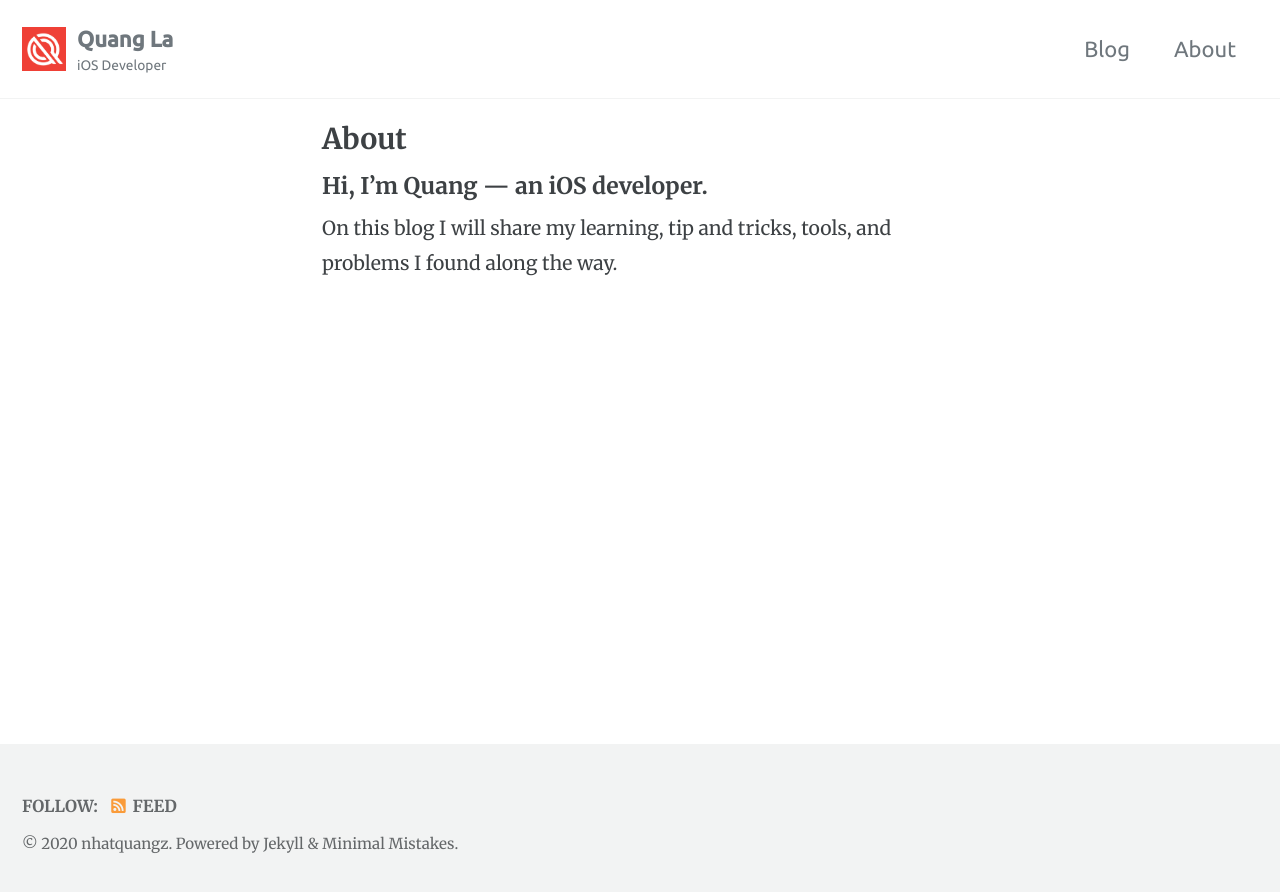
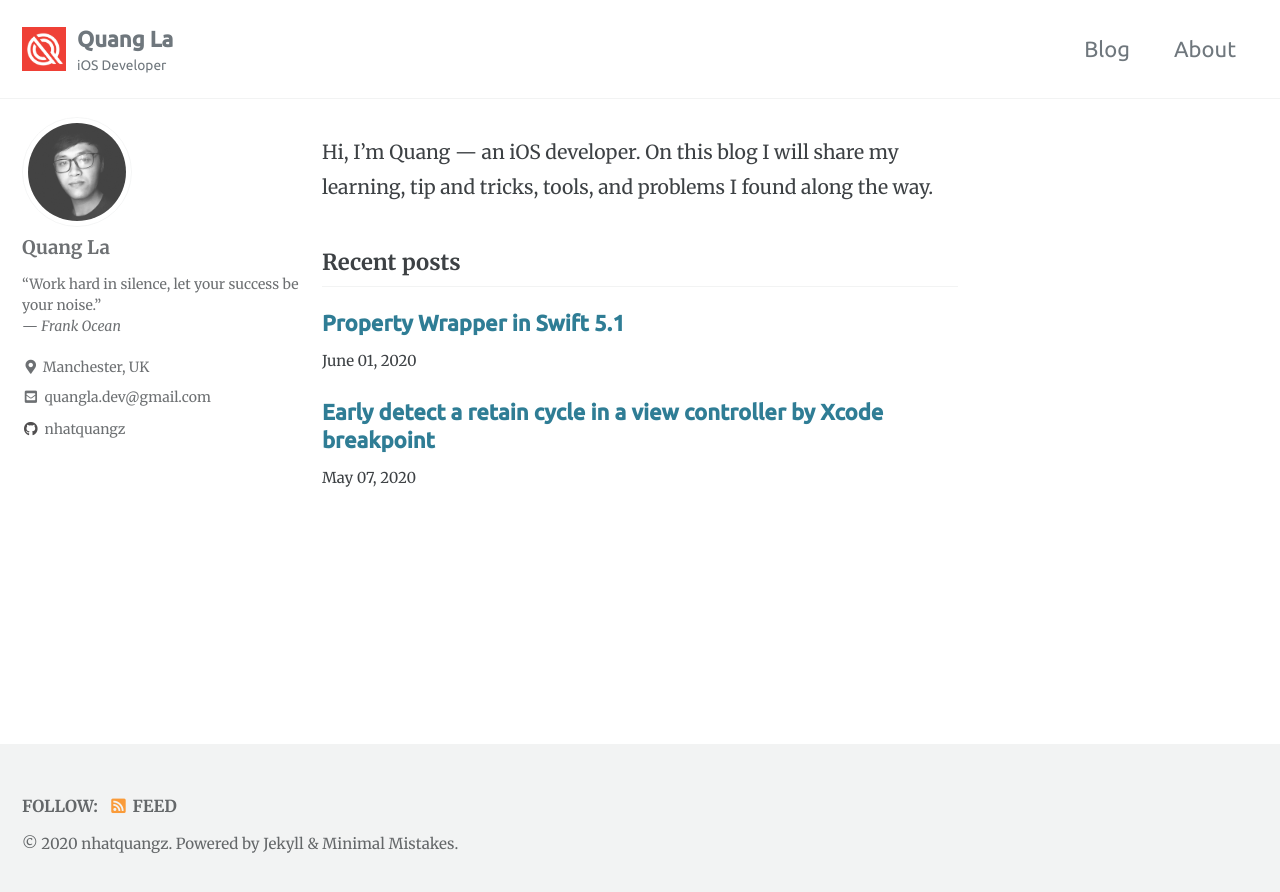
Before and after one commit to nhatquangz/nhatquangz.github.io, a Jekyll site: the page built from _pages/about.md, in a window 1280 px wide. Shown: the top 892 px of the page. Built offline with Jekyll 4.4.1, drawn with Linux system fonts in a browser that asks for light colours; cached includes are drawn as plain includes.

Commit message:
[Config] - Update layout

```diff
--- a/_config.yml
+++ b/_config.yml
@@ -279,3 +279,6 @@ defaults:
       comments: # true
       share: true
       related: false
+      toc: true
+      toc_sticky: true
+      classes: wide2
--- a/_includes/archive-single.html
+++ b/_includes/archive-single.html
@@ -41,6 +41,6 @@
     {% comment %} {% if post.read_time %}
       <p class="page__meta"><i class="far fa-clock" aria-hidden="true"></i> {% include read-time.html %}</p>
     {% endif %} {% endcomment %}
-    {% if post.excerpt %}<p class="archive__item-excerpt" itemprop="description">{{ post.excerpt | markdownify | strip_html | truncate: 160 }}</p>{% endif %}
+    {% comment %} {% if post.excerpt %}<p class="archive__item-excerpt" itemprop="description">{{ post.excerpt | markdownify | strip_html | truncate: 160 }}</p>{% endif %} {% endcomment %}
   </article>
 </div>
--- /dev/null
+++ b/_includes/single-post.html
@@ -0,0 +1,29 @@
+{% comment %} {% if post.header.teaser %}
+  {% capture teaser %}{{ post.header.teaser }}{% endcapture %}
+{% else %}
+  {% assign teaser = site.teaser %}
+{% endif %} {% endcomment %}
+
+{% if post.id %}
+  {% assign title = post.title | markdownify | remove: "<p>" | remove: "</p>" %}
+{% else %}
+  {% assign title = post.title %}
+{% endif %}
+
+<div class="{{ include.type | default: "list" }}__item">
+  <article class="archive__item" itemscope itemtype="https://schema.org/CreativeWork">
+    {% if include.type == "grid" and teaser %}
+      <div class="archive__item-teaser">
+        <img src="{{ teaser | relative_url }}" alt="">
+      </div>
+    {% endif %}
+    <h2 style="padding-bottom: 0.1em" class="archive__item-title" itemprop="headline">
+      {% if post.link %}
+        <a href="{{ post.link }}">{{ title }}</a> <a href="{{ post.url | relative_url }}" rel="permalink"><i class="fas fa-link" aria-hidden="true" title="permalink"></i><span class="sr-only">Permalink</span></a>
+      {% else %}
+        <a href="{{ post.url | relative_url }}" rel="permalink">{{ title }}</a>
+      {% endif %}
+    </h2>
+    <time style="font-size: 0.85em" datetime="{{ post.date | date_to_xmlschema }}">{{ post.date | date: "%B %d, %Y " }}</time>
+  </article>
+</div>
--- a/_pages/about.md
+++ b/_pages/about.md
@@ -1,9 +1,13 @@
 ---
-title: "About"
+title: ""
 permalink: /about/
 layout: single
-author_profile: false
+author_profile: true
 ---
 
-# Hi, I'm Quang — an iOS developer.
-On this blog I will share my learning, tip and tricks, tools, and problems I found along the way.
+Hi, I'm Quang — an iOS developer. On this blog I will share my learning, tip and tricks, tools, and problems I found along the way.
+
+<h2>Recent posts</h2>
+{% for post in site.posts limit:5 %}
+    {% include single-post.html %}
+{% endfor %}
--- a/assets/css/main.scss
+++ b/assets/css/main.scss
@@ -70,3 +70,28 @@ $ubuntu: "Ubuntu", Arial, sans-serif !default;
     font-weight: 400;
   }
 }
+
+
+.wide2 {
+  .page {
+    float: left;
+    width: 100%;
+    @include breakpoint($large) {
+      padding-left: 0;
+    }
+
+    @include breakpoint($x-large) {
+      padding-left: 0;
+    }
+  }
+
+  .page__related {
+    @include breakpoint($large) {
+      padding-left: 0;
+    }
+
+    @include breakpoint($x-large) {
+      padding-left: 0;
+    }
+  }
+}
```
Also changed, not shown: _posts/2020-05-07-Early-detect-a-retain-cycle-in-a-view-controller-by-Xcode-breakpoint.md (+1 -0 lines).
